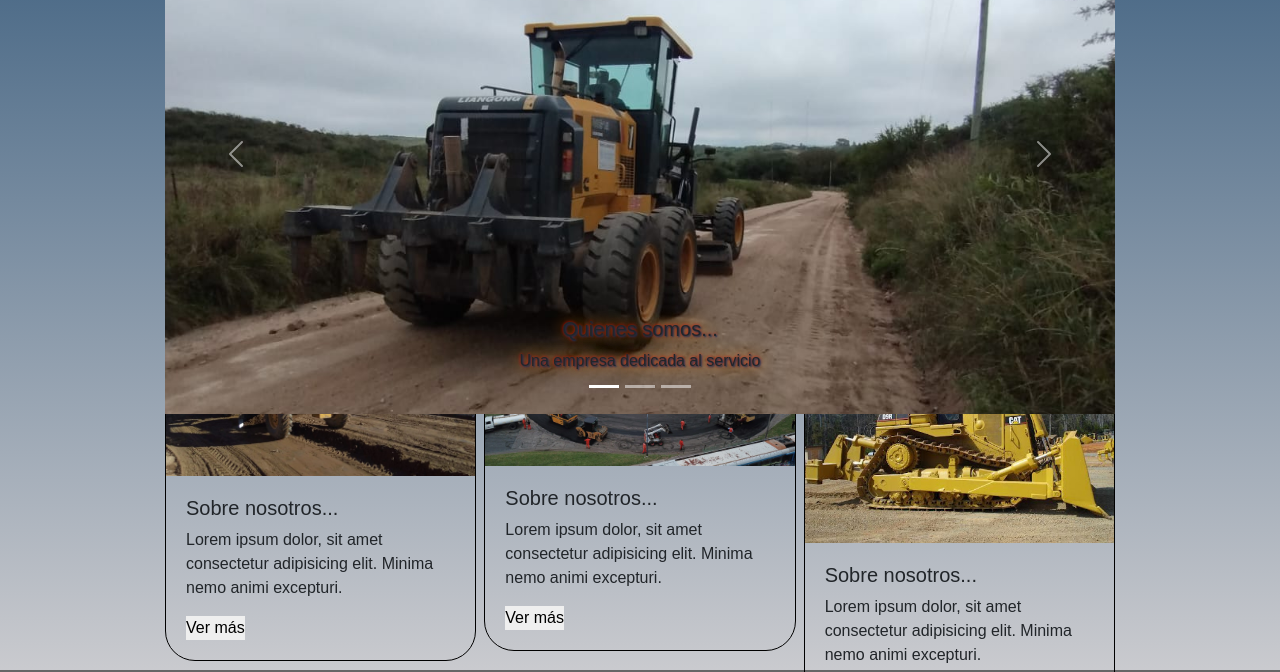
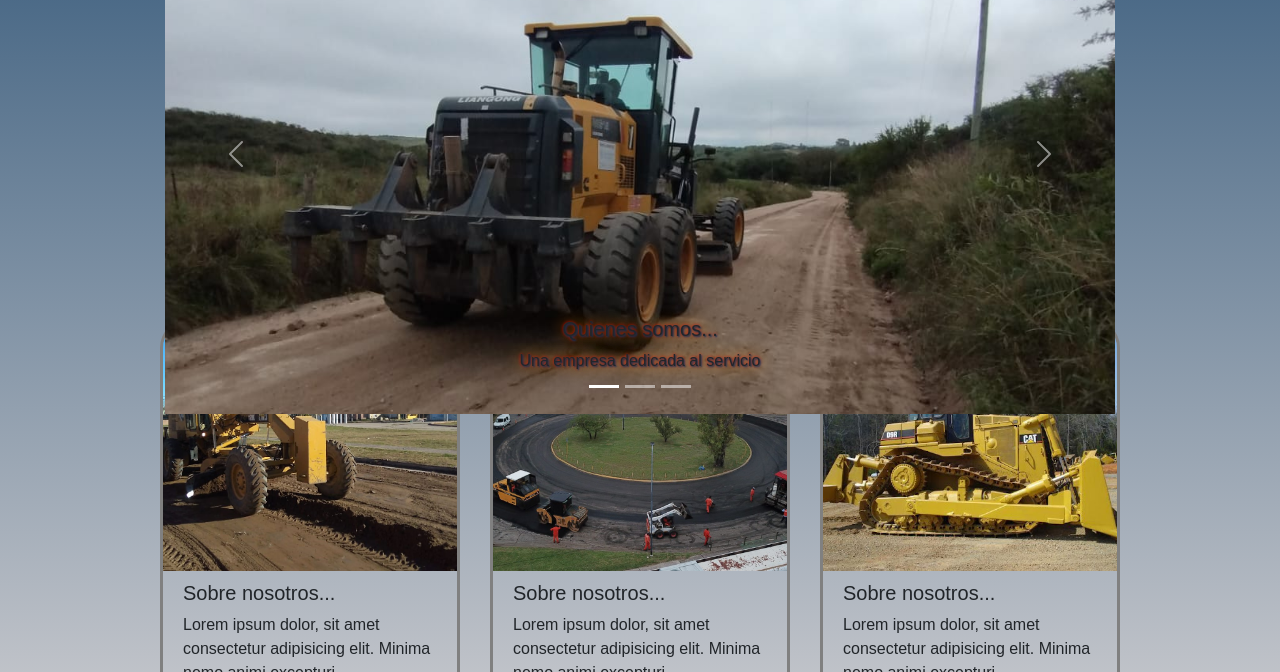
Before and after one commit to GiustoMariaJose/PFGiusto, a website: page index.html in a window 1280 px wide. Shown: the part 386-1058 px from the top of the page. Drawn offline with nearby package versions, Linux system fonts and the light colour scheme.

Commit message:
Se ordearon las tarjetas del hero

```diff
--- a/index.html
+++ b/index.html
@@ -109,39 +109,63 @@
                     </button>
                   </div>
             </div>
-            <div class="galleryItem-3">
-                <div class="tarjeta1">
-                    <img class="gallery-img1 img-fluid" src="./img/tarjeta1.jpeg" alt="">
+
+        </section>
+        <section class="tarjetitas">
+            <div class="tarjetita">
+                <img class="tarjetitaImagen" src="./img/tarjeta1.jpeg" alt="">
                 <div class="informacion">
                     <h5>Sobre nosotros...</h5>
                     <p>Lorem ipsum dolor, sit amet consectetur adipisicing elit. Minima nemo animi excepturi.</p>
                     <button>Ver más</button>
                 </div>
             </div>
-            </div>
-            <div class="galleryItem-4">
-                <div class="tarjeta2">
-                    <img class="gallery-img2 img-fluid" src="./img/tarjeta2.jpeg" alt="">
+            <div class="tarjetita">
+                <img class="tarjetitaImagen" src="./img/tarjeta2.jpeg" alt="">
                 <div class="informacion">
                     <h5>Sobre nosotros...</h5>
                     <p>Lorem ipsum dolor, sit amet consectetur adipisicing elit. Minima nemo animi excepturi.</p>
                     <button>Ver más</button>
                 </div>
             </div>
-            </div>
-            <div class="galleryItem-5">
-                <div class="tarjeta3">
-                    <img class="gallery-img3 img-fluid" src="./img/tarjeta3.1.jpeg" alt="">
+            <div class="tarjetita">
+                <img class="tarjetitaImagen" src="./img/tarjeta3.1.jpeg" alt="">
                 <div class="informacion">
                     <h5>Sobre nosotros...</h5>
                     <p>Lorem ipsum dolor, sit amet consectetur adipisicing elit. Minima nemo animi excepturi.</p>
                     <button>Ver más</button>
                 </div>
             </div>
+
+        </section>
+
+        <!--<section class="tarjetitasBoostrap">
+                <div class="card h-100" style="width: 18rem;">
+                    <img src="./img/tarjeta1.jpeg" class="card-img-top" alt="...">
+                    <div class="card-body">
+                        <h5 class="card-title">Card title</h5>
+                        <p class="card-text">Some quick example text to build on the card title and make up the bulk of the card's content.</p>
+                        <a href="#" class="btn btn-primary">Go somewhere</a>
+                    </div>
+                </div>
+                <div class="card h-100" style="width: 18rem;">
+                    <img src="./img/tarjeta2.jpeg" class="card-img-top" alt="...">
+                    <div class="card-body">
+                        <h5 class="card-title">Card title</h5>
+                        <p class="card-text">Some quick example text to build on the card title and make up the bulk of the card's content.</p>
+                        <a href="#" class="btn btn-primary">Go somewhere</a>
+                    </div>
+                </div>
+                <div class="card h-100" style="width: 18rem;">
+                    <img src="./img/tarjeta3.1.jpeg" class="card-img-top" alt="...">
+                    <div class="card-body">
+                        <h5 class="card-title">Card title</h5>
+                        <p class="card-text">Some quick example text to build on the card title and make up the bulk of the card's content.</p>
+                        <a href="#" class="btn btn-primary">Go somewhere</a>
+                    </div>
                 </div>
 
-
-        </section>
+        </section>-->
 
         <!--<div id="carouselExample" class="carousel slide d-flex justify-content-center align-items-center" data-ride="carousel">
             <div class="carousel-inner mt-5">
--- a/scss/pages/_hero.scss
+++ b/scss/pages/_hero.scss
@@ -49,7 +49,7 @@
         justify-self: center;
         justify-content: center;
         padding-top: 1rem;
-        padding-bottom: 10rem;
+        padding-bottom: 1rem;
 
         gap: 0.5rem;
 
@@ -95,152 +95,74 @@
                 }
                 .carousel-caption {
 
-                        color: #21262a;
-                        text-shadow: 1px 1px 2px #02305c, 0 0 1em #f68401, 0 0 0.2em #f60101;
-                        margin: 0;
-                        padding: 5px;
+                    color: #21262a;
+                    text-shadow: 1px 1px 2px #02305c, 0 0 1em #f68401, 0 0 0.2em #f60101;
+                    margin: 0;
+                    padding: 5px;
 
-                        position: absolute;
-                        bottom: 10;
-                    }
+                    position: absolute;
+                    bottom: 10;
 
-            }
-        }
-        .galleryItem-3 {
-            /*grid-column: span 1;
-            grid-row: span 1;
-            display: flex;
-            padding-top: 0.5;
-            padding-bottom: 5rem;*/
-            grid-column: span 1;
-            grid-row: span 1;
-            flex-grow: 1;
-            padding-bottom: 5rem;
-            .tarjeta1 {
-                /*min-height: 300px;
-                object-fit: cover;
-                display: flex;
-                flex-direction: column;
-                flex: 1;
-                gap: 10px;*/
-                display: flex;
-                width: 100%;
-                flex-direction: column;
-                flex-grow: 0;
-                flex-shrink: 1;
-                flex-basis: auto;
-                flex-grow: 1;
-                border: 1px solid black;
-                border-radius: 30px;
-                overflow: hidden;
-                gap: 20px;
-
-
-                .informacion {
-                    padding-inline: 20px;
-                    padding-bottom: 20px;
                 }
-                .gallery-img1 {
-                    max-width: 100%;
-                }
-            }
-        }
-        .galleryItem-4 {
-            grid-column: span 1;
-            grid-row: span 1;
-            flex-grow: 1;
-            padding-bottom: 5rem;
-
-            .tarjeta2 {
-                display: flex;
-                width: 100%;
-                flex-direction: column;
-                flex-grow: 0;
-                flex-shrink: 1;
-                flex-basis: auto;
-                flex-grow: 1;
-                border: 1px solid black;
-                border-radius: 30px;
-                overflow: hidden;
-                gap: 20px;
-
-
-                .informacion {
-                    padding-inline: 20px;
-                    padding-bottom: 20px;
-                }
-                .gallery-img2 {
-                    max-width: 100%;
-                }
-
-            }
-
-        }
-        .galleryItem-5 {
-            grid-column: span 1;
-            grid-row: span 1;
-            flex-grow: 1;
-            padding-bottom: 5rem;
-            .tarjeta3 {
-                display: flex;
-                width: 100%;
-                flex-direction: column;
-                flex-grow: 0;
-                flex-shrink: 1;
-                flex-basis: auto;
-                flex-grow: 1;
-                border: 1px solid black;
-                border-radius: 30px;
-                overflow: hidden;
-                gap: 20px;
-
-
-                .informacion {
-                    padding-inline: 20px;
-                    padding-bottom: 20px;
-                }
-                .gallery-img3 {
-                    max-width: 100%;
-                }
-
             }
 
         }
 
+
     }
+    .tarjetitas {
 
+        display: flex;
+        justify-content: center;
+        align-items: center;
+        gap: 30px;
+        padding-bottom: 1rem;
 
-    /*.carousel {
-
-        .carousel-inner{
-            width: 80vw;
-            height: 80vh;
-
-
-            .image {
-                object-fit: cover;
-                height: 90vh;
-                width: 80%;
-
-            }
+        .tarjetita {
+            width: 300px;
+            height: 400px;
+            border: 3px solid grey;
+            border-radius: 30px;
+            overflow: hidden;
+            flex-direction: column;
 
 
 
-            .carousel-caption {
 
-                top: 10px;
-                left: 10%;
-                z-index: 1;
-                color: black;
-                text-align: left;
-                margin-left: 0%;
-                padding-right: 70%;
-                padding-top: 15%;
+
+            gap: 130px;
+
+            .tarjetitaImagen {
+                display: block;
+                flex: 1;
+                max-width: 100%;
+                height: 250px;
+                object-fit:cover;
+
+            }
+            .informacion {
+                padding-inline: 20px;
+                padding-top: 10px;
+                padding-bottom: 50px;
+
             }
         }
+    }
+    .tarjetitasBoostrap {
+        display: flex;
+        justify-content: center;
+        align-items: center;
+        gap: 30px;
+        .card {
 
+            .card-img-top {
+                max-width: 100%;
+                height: 200;
+            }
+            card-body {
 
-    }  */
-
+            }
+        }
+    }
 
 }
```
Also changed, not shown: css/custom.css, 1 other file. Lines whose indentation alone changed are shown as unchanged.
